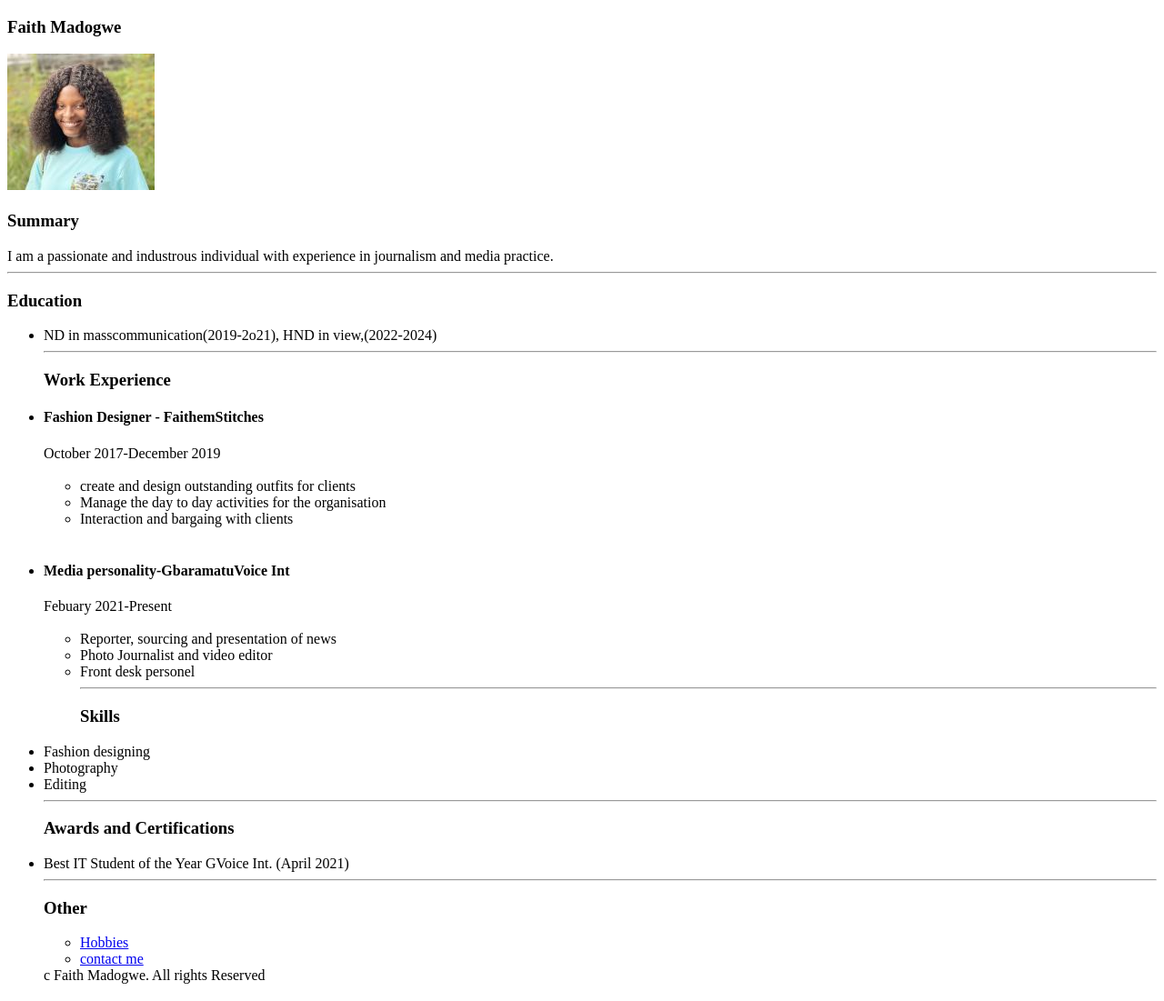
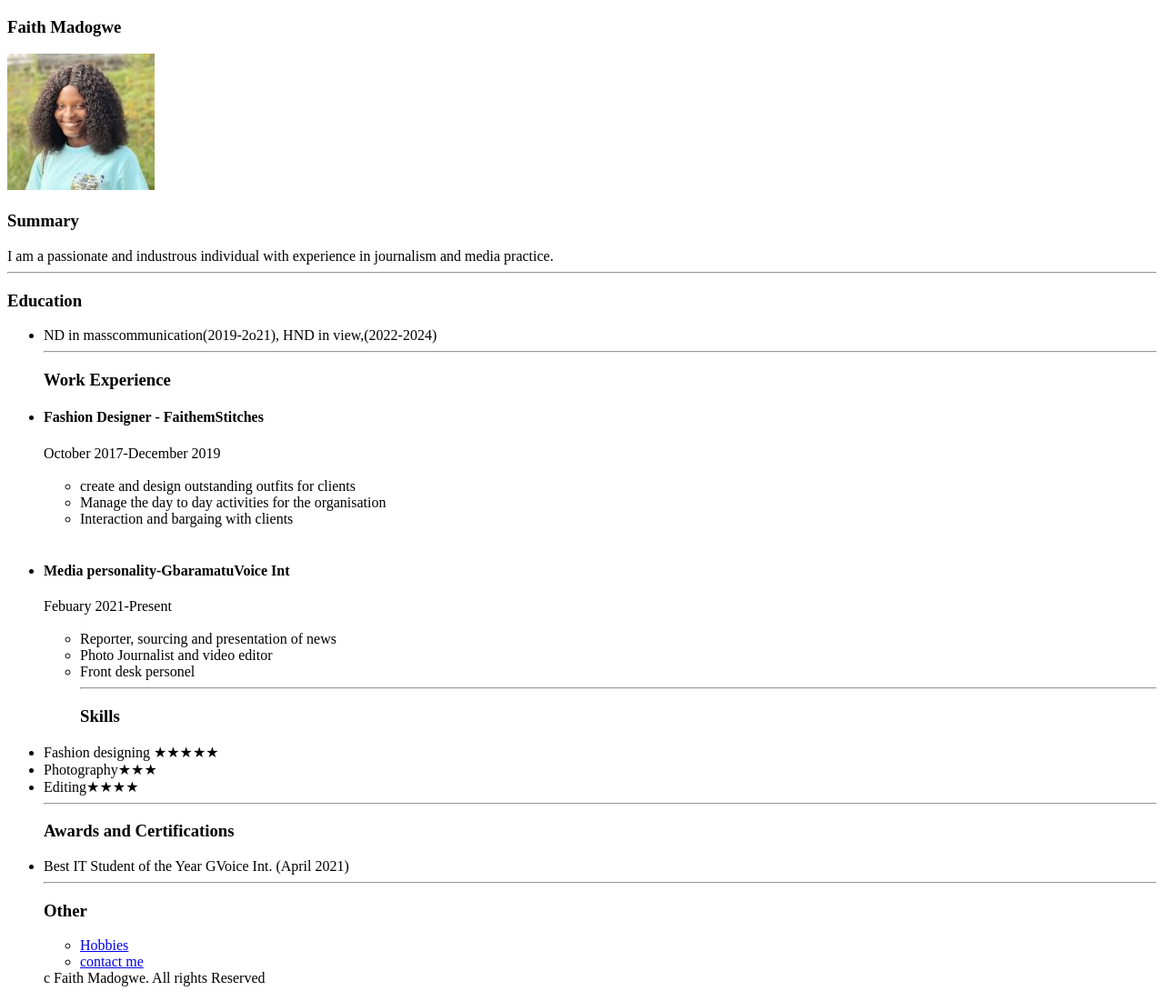
Before and after one commit to FaithMadogwe/Assignment-2, a plain HTML site: page index.html in a window 1280 px wide. Shown: the whole page at 91% size. Drawn offline with Linux system fonts and the light colour scheme.

Commit message:
update form

```diff
--- a/index.html
+++ b/index.html
@@ -36,9 +36,9 @@
                 <h3>Skills</h3>
             </ul>
         </li>
-        <li>Fashion designing</li>
-        <li>Photography</li>
-        <li>Editing</li>
+        <li>Fashion designing &#9733;&#9733;&#9733;&#9733;&#9733; </li>
+        <li>Photography&#9733;&#9733;&#9733;</li>
+        <li>Editing&#9733;&#9733;&#9733;&#9733;</li>
         <hr>
         <h3>Awards and Certifications</h3>
         <li>Best IT Student of the Year GVoice Int. (April 2021)</li>
```
